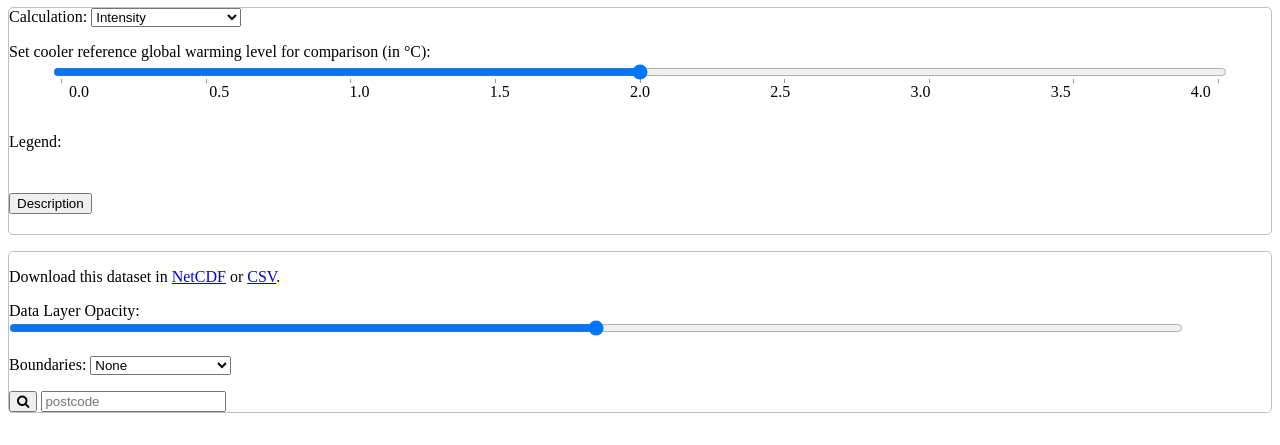
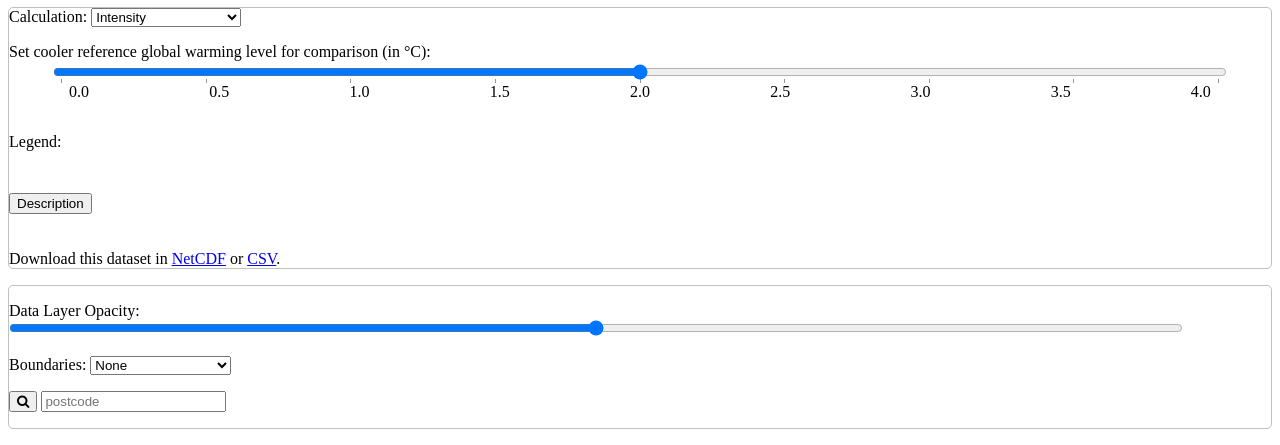
Before and after one commit to SCSDMWT/climate_scenario_web_tool, a Flask app: template scotclimpact/templates/map.html in a window 1280 px wide. Shown: the part 801-1246 px from the top of the page. Before the commit the page ends 1214 px from the top, so only its background shows below. Run offline with Flask 3, Linux system fonts and the light colour scheme; the template is opened without the code that fills it, so the values that code supplies are empty; some libraries are stand-ins or nearby versions.

Commit message:
UI updates

```diff
--- a/scotclimpact/templates/map.html
+++ b/scotclimpact/templates/map.html
@@ -3,7 +3,7 @@
 {% extends "base.html" %}
 
 {% block content %}
-<div class="container">
+<div class="container-fluid">
   <div class="row">
 
     <div class="col-md-9">
@@ -115,15 +115,15 @@
           </div>
         </div>
 
-      </div>
-      <div class="p-2 input-section">
-
         <div class="input-item">
           Download this dataset in
           <a id="download_netcdf" href="#">NetCDF</a>
           or
           <a id="download_csv" href="#">CSV</a>.
         </div>
+
+      </div>
+      <div class="p-2 input-section">
 
         <div class="input-item">
           <label for="opacityInput" class="form-label" id="opacityInputLabel">Data Layer Opacity:</label>
@@ -149,6 +149,8 @@
             <button class="btn btn-outline-secondary" type="submit" id="button-search-postcode"><i class="fa fa-search"></i></button>
             <input type="text" class="form-control" placeholder="postcode" aria-label="search for postcode" aria-describedby="button-search-postcode" id="search-postcode" name="search-postcode"/>
           </div>
+        </div>
+        <div class="input-item">
           <div id="alert-root"></div>
         </div>
       </div>
```
